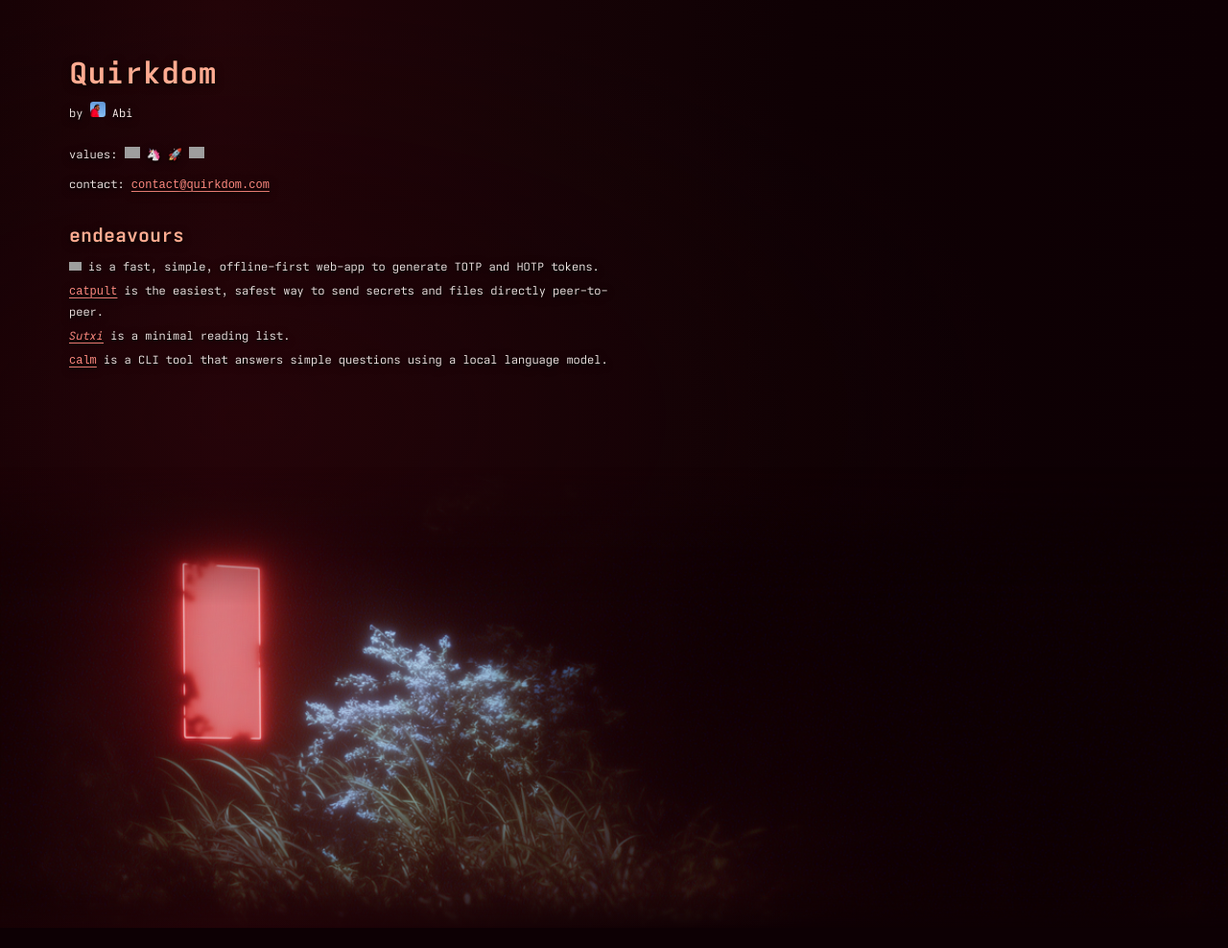
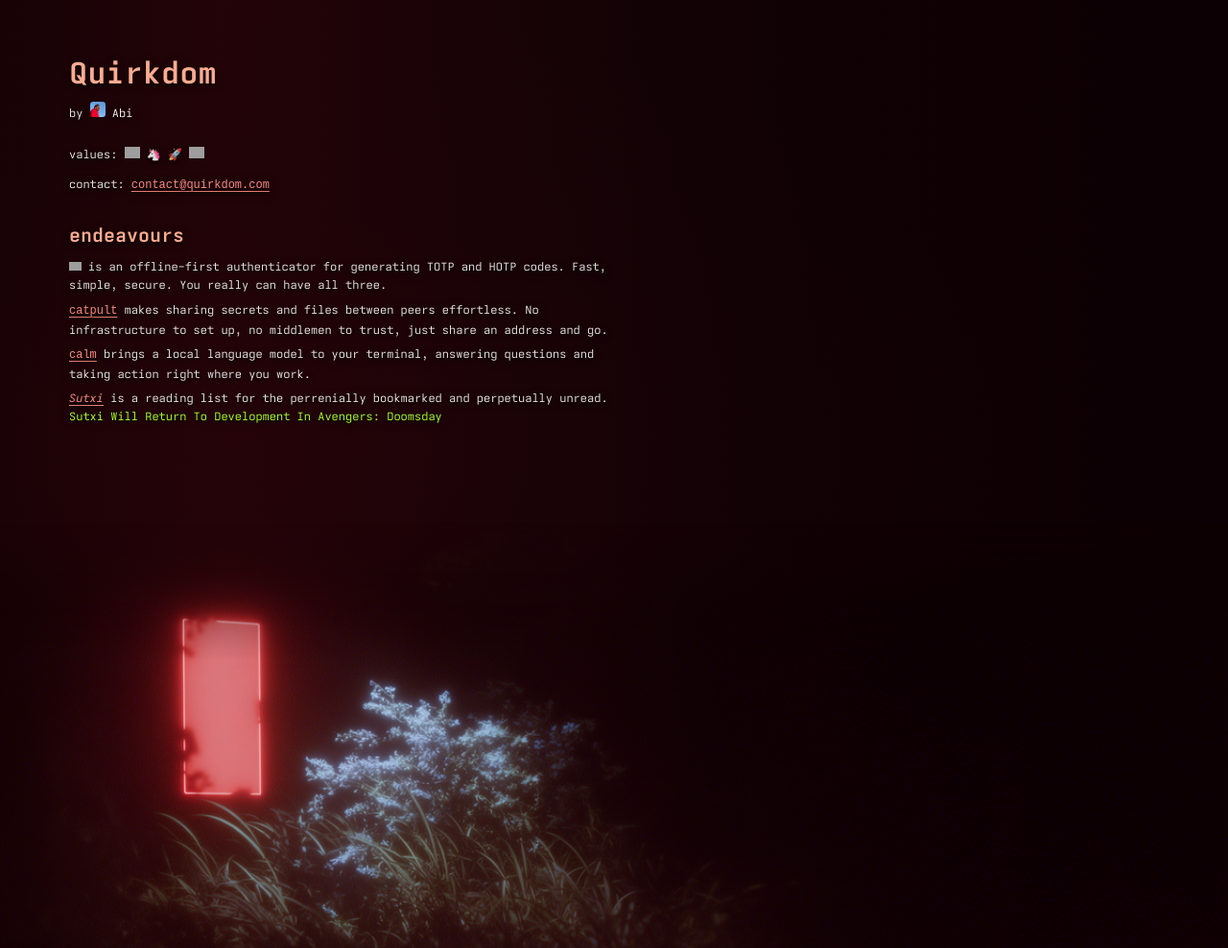
Before and after one commit to quirkdom/quirkdom.github.io, a website: page pages/index.html in a window 1280 px wide. Shown: the top 988 px of the page at 96% size. Before the commit the page ends 967 px from the top, so only its background shows below. Drawn offline with nearby package versions, Linux system fonts and the light colour scheme; grey boxes are pictures that could not be loaded.

Commit message:
Updated endeavours' copy

```diff
--- a/pages/index.html
+++ b/pages/index.html
@@ -79,20 +79,24 @@
                 <ul>
                     <li>
                         <a href="https://trezur.quirkdom.com/"><img src="https://trezur.quirkdom.com/trezur_logo.svg"
-                                alt="Trezur" id="trezur-logo" /></a> is a fast, simple, offline-first web-app to
-                        generate TOTP and HOTP tokens.
+                                alt="Trezur" id="trezur-logo" /></a> is an offline-first authenticator for
+                        generating TOTP and HOTP codes. Fast, simple, secure. You really can have all three.
                     </li>
                     <li>
-                        <a href="https://github.com/quirkdom/catpult"><code>catpult</code></a> is the easiest, safest
-                        way to
-                        send secrets and files directly peer-to-peer.
+                        <a href="https://github.com/quirkdom/catpult"><code>catpult</code></a> makes sharing secrets and
+                        files between peers effortless. No infrastructure to set up, no middlemen to trust, just share
+                        an address and go.
                     </li>
                     <li>
-                        <a href="https://sutxi.quirkdom.com/"><i>Sutxi</i></a> is a minimal reading list.
+                        <a href="https://github.com/quirkdom/calm"><code>calm</code></a> brings a local language model
+                        to your terminal, answering questions and taking action right where you work.
                     </li>
                     <li>
-                        <a href="https://github.com/quirkdom/calm"><code>calm</code></a> is a CLI tool that answers
-                        simple questions using a local language model.
+                        <a href="https://sutxi.quirkdom.com/"><i>Sutxi</i></a> is a reading list for the perrenially
+                        bookmarked and perpetually unread.
+                        <br />
+                        <a href="https://roadtodoomsday.com/" style="color: greenyellow; text-transform: capitalize; text-decoration: none;">Sutxi will return to development
+                            in Avengers: Doomsday</a>
                     </li>
                 </ul>
             </section>
```
